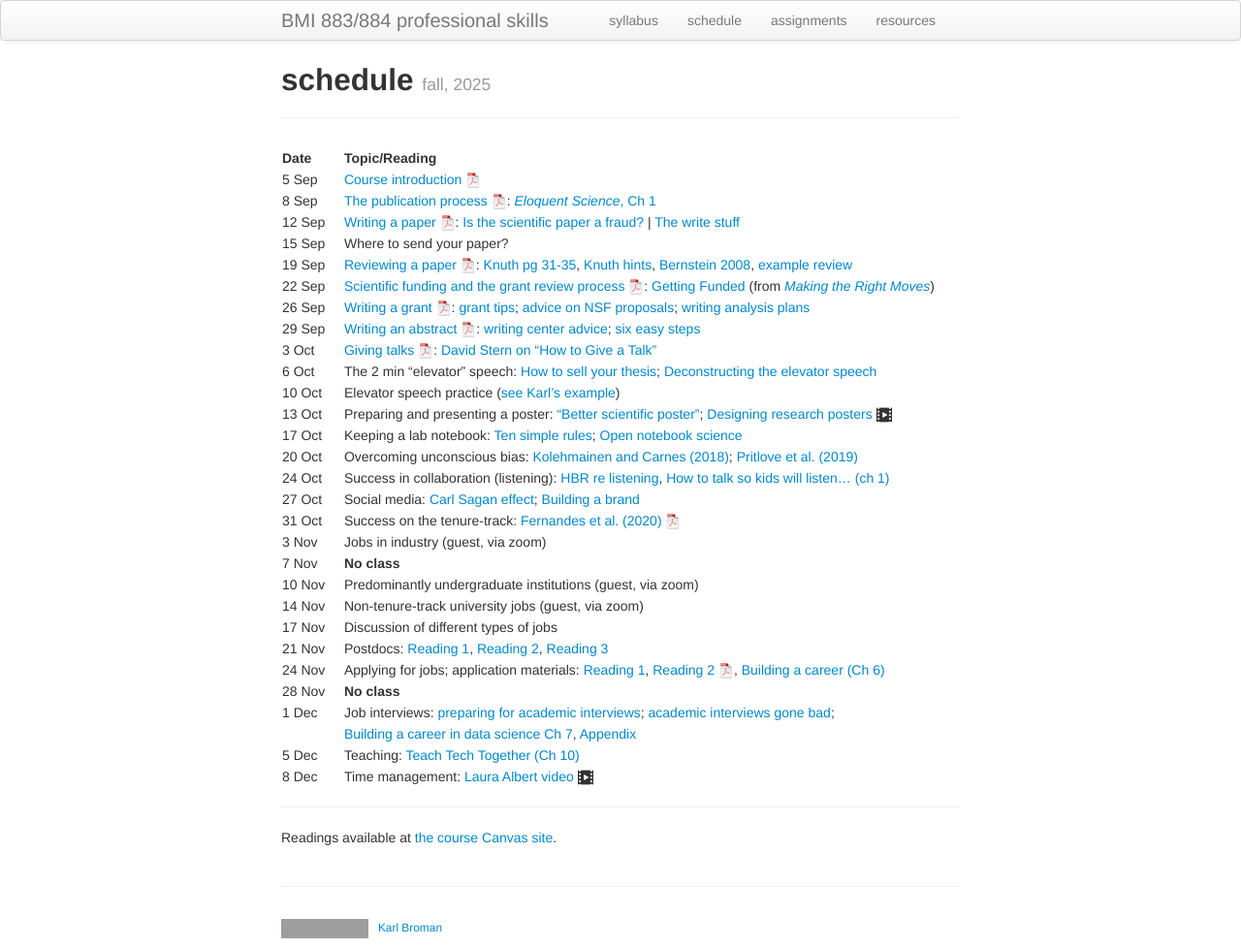
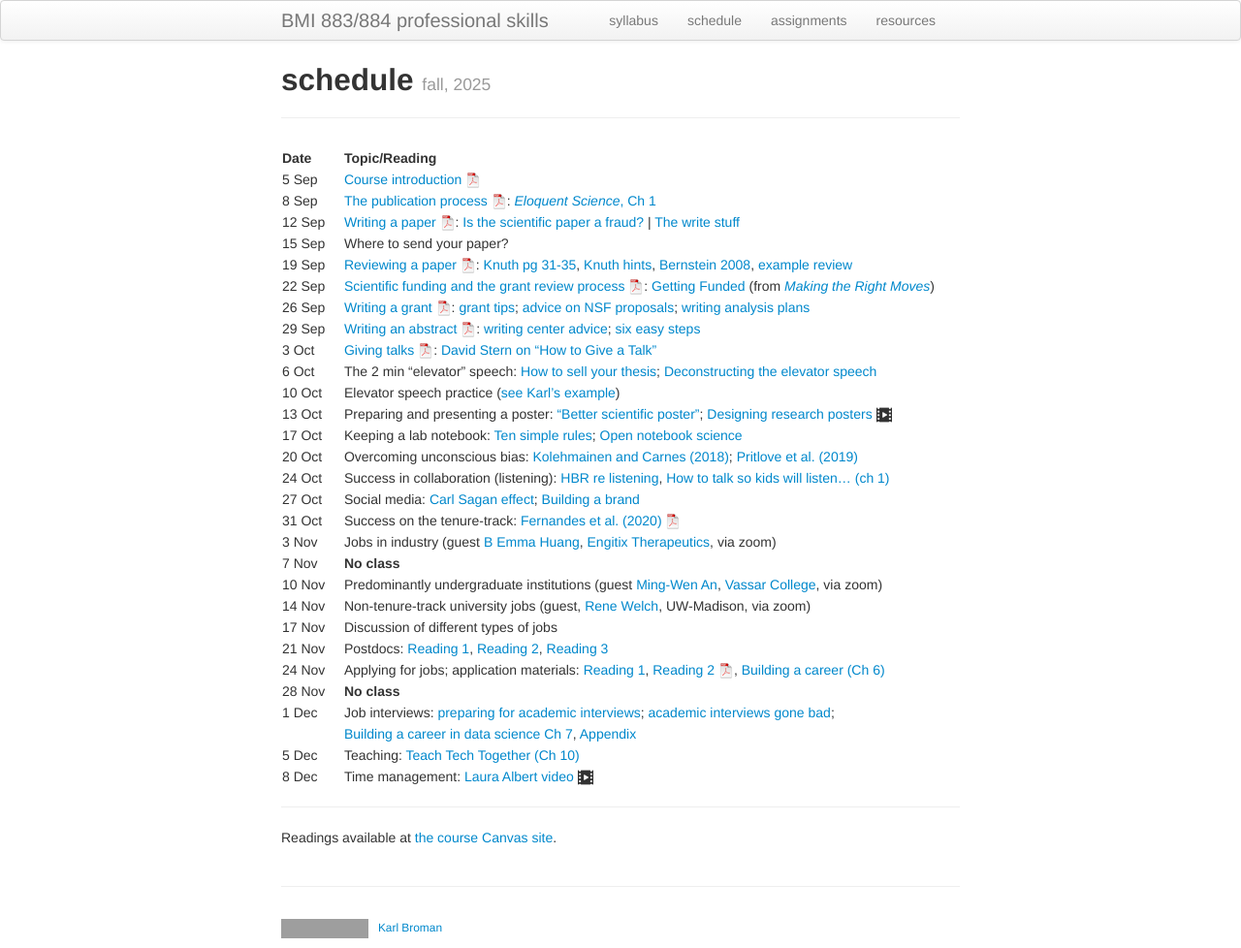
Before and after one commit to kbroman/BMI883, a Jekyll site: the page built from schedule.md, in a window 1280 px wide. Shown: the whole page at 97% size. Built offline with Jekyll 4.4.1, drawn with Linux system fonts in a browser that asks for light colours; grey boxes are pictures that could not be loaded.

Commit message:
Add guests to schedule

```diff
--- a/schedule.md
+++ b/schedule.md
@@ -24,10 +24,10 @@ description: Schedule and readings for BMI 883/884, Biomedical data science prof
 | 24 Oct   |   | Success in collaboration (listening): [HBR re listening](https://hbr.org/2021/12/how-to-become-a-better-listener), [How to talk so kids will listen... (ch 1)](https://bit.ly/3HhnFHY) |
 | 27 Oct  |    | Social media: [Carl Sagan effect](https://doi.org/10.1523/JNEUROSCI.0086-16.2016); [Building a brand](https://www.stephaniehicks.com/blog/building-a-brand-as-a-scientist/) |
 | 31 Oct   |    | Success on the tenure-track: [Fernandes et al. (2020)](https://doi.org/10.7554/eLife.54097) [![pdf icon](icons/pdf-icon.png)](https://bit.ly/3d3uA9b) |
-| 3 Nov   |    | Jobs in industry (guest, via zoom) |
+| 3 Nov   |    | Jobs in industry (guest [B Emma Huang](https://www.linkedin.com/in/bemmahuang/), [Engitix Therapeutics](https://engitix.com/), via zoom) |
 | 7 Nov   |    |   **No class** |
-| 10 Nov  |    | Predominantly undergraduate institutions (guest, via zoom) |
-| 14 Nov  |    | Non-tenure-track university jobs (guest, via zoom) |
+| 10 Nov  |    | Predominantly undergraduate institutions (guest [Ming-Wen An](https://www.vassar.edu/faculty/mian), [Vassar College](https://www.vassar.edu/), via zoom) |
+| 14 Nov  |    | Non-tenure-track university jobs (guest, [Rene Welch](https://biostat.wiscweb.wisc.edu/staff/welch-rene/), UW-Madison, via zoom) |
 | 17 Nov  |    | Discussion of different types of jobs |
 | 21 Nov  |    | Postdocs: [Reading 1](https://www.insidehighered.com/advice/2016/08/23/should-you-pursue-postdoc-or-not-essay), [Reading 2](https://www.nature.com/articles/d41586-020-03235-y), [Reading 3](http://simplystats.github.io/2011/12/28/grad-students-in-bio-statistics-do-a-postdoc/) |
 | 24 Nov  |    |  Applying for jobs; application materials: [Reading 1](https://mitcommlab.mit.edu/broad/commkit/cover-letter-for-a-faculty-position/), [Reading 2 ![pdf icon](icons/pdf-icon.png)](https://hwpi.harvard.edu/files/ocs/files/gsas-cvs-and-cover-letters.pdf), [Building a career (Ch 6)](https://livebook.manningn.com/book/build-your-career-in-data-science/chapter-6/1) |
```
